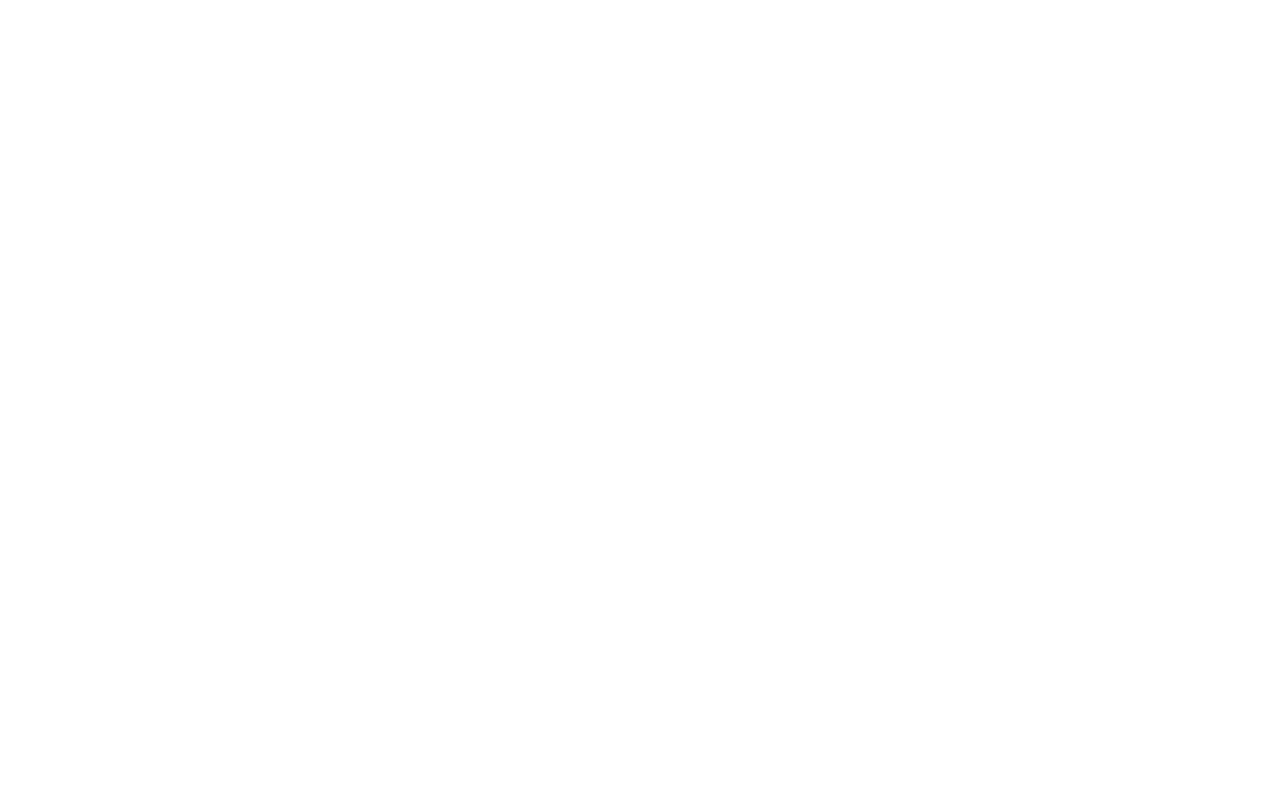
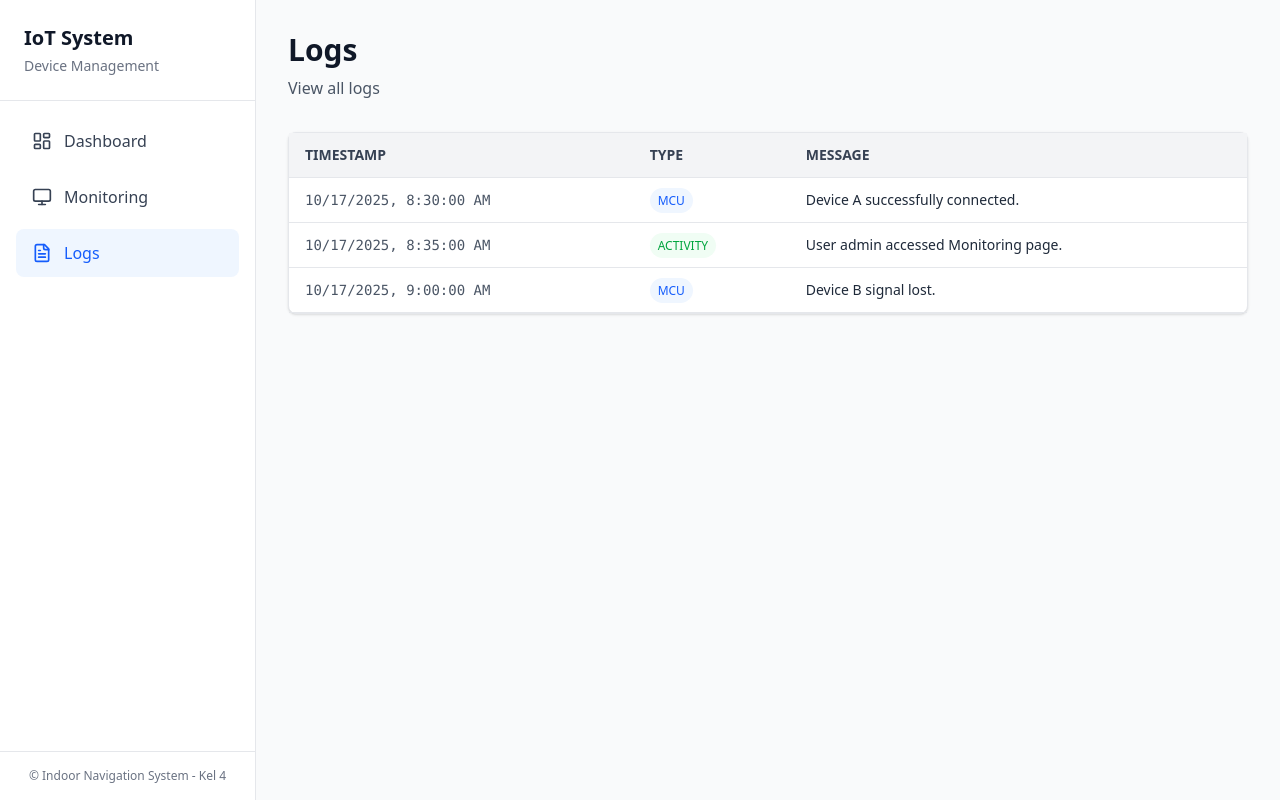
Before and after one commit to hendrahartanto/indoor-navigation-system-fe, a React (Vite) app: page /logs in a window 1280 px wide. Before the commit this address had no page. Built offline with nearby package versions, Linux system fonts and the light colour scheme.

Commit message:
feat: add log page

```diff
--- a/src/App.tsx
+++ b/src/App.tsx
@@ -2,6 +2,7 @@
 import Dashboard from "./pages/dashboard-page";
 import { SidebarLayout } from "./components/layouts/sidebar-layout";
 import MonitoringPage from "./pages/monitoring-page";
+import Logs from "./pages/logs-page";
 
 function App() {
   return (
@@ -23,6 +24,14 @@
             </SidebarLayout>
           }
         />
+        <Route
+          path="/logs"
+          element={
+            <SidebarLayout>
+              <Logs />
+            </SidebarLayout>
+          }
+        />
       </Routes>
     </Router>
   );
--- a/src/components/layouts/sidebar-layout.tsx
+++ b/src/components/layouts/sidebar-layout.tsx
@@ -1,5 +1,5 @@
 import { Link, useLocation } from "react-router-dom";
-import { LayoutDashboard, Monitor } from "lucide-react";
+import { FileText, LayoutDashboard, Monitor } from "lucide-react";
 
 interface SidebarLayoutProps {
   children: React.ReactNode;
@@ -18,6 +18,11 @@
       path: "/monitoring",
       label: "Monitoring",
       icon: Monitor,
+    },
+    {
+      path: "/logs",
+      label: "Logs",
+      icon: FileText,
     },
   ];
 
--- /dev/null
+++ b/src/pages/logs-page.tsx
@@ -0,0 +1,87 @@
+import { useEffect, useState } from "react";
+import type { Log, LogType } from "../types/model";
+import { SidebarContentLayout } from "../components/layouts/sidebar-content-layout";
+
+const Logs = () => {
+  const [logs, setLogs] = useState<Log[]>([]);
+
+  useEffect(() => {
+    const fakeLogs: Log[] = [
+      {
+        timestamp: new Date("2025-10-17T08:30:00"),
+        logType: "MCU",
+        text: "Device A successfully connected.",
+      },
+      {
+        timestamp: new Date("2025-10-17T08:35:00"),
+        logType: "ACTIVITY",
+        text: "User admin accessed Monitoring page.",
+      },
+      {
+        timestamp: new Date("2025-10-17T09:00:00"),
+        logType: "MCU",
+        text: "Device B signal lost.",
+      },
+    ];
+    setLogs(fakeLogs);
+  }, []);
+
+  const getLogTypeColor = (type: LogType) => {
+    switch (type) {
+      case "MCU":
+        return "text-blue-600 bg-blue-50";
+      case "ACTIVITY":
+        return "text-green-600 bg-green-50";
+      default:
+        return "text-gray-600 bg-gray-50";
+    }
+  };
+
+  return (
+    <SidebarContentLayout title="Logs" subtitle="View all logs">
+      <div className="bg-white shadow rounded-lg border border-gray-200">
+        <table className="w-full text-left border-collapse">
+          <thead className="bg-gray-100 text-gray-700 text-sm uppercase">
+            <tr>
+              <th className="px-4 py-3 border-b border-gray-200">Timestamp</th>
+              <th className="px-4 py-3 border-b border-gray-200">Type</th>
+              <th className="px-4 py-3 border-b border-gray-200">Message</th>
+            </tr>
+          </thead>
+          <tbody>
+            {logs.map((log, index) => (
+              <tr
+                key={index}
+                className="hover:bg-gray-50 transition-colors text-sm"
+              >
+                <td className="px-4 py-3 border-b border-gray-200 font-mono text-gray-600">
+                  {log.timestamp.toLocaleString()}
+                </td>
+                <td className="px-4 py-3 border-b border-gray-200">
+                  <span
+                    className={`px-2 py-1 rounded-full text-xs font-medium ${getLogTypeColor(
+                      log.logType
+                    )}`}
+                  >
+                    {log.logType}
+                  </span>
+                </td>
+                <td className="px-4 py-3 border-b border-gray-200 text-gray-800">
+                  {log.text}
+                </td>
+              </tr>
+            ))}
+          </tbody>
+        </table>
+
+        {logs.length === 0 && (
+          <div className="p-6 text-center text-gray-500">
+            No logs available.
+          </div>
+        )}
+      </div>
+    </SidebarContentLayout>
+  );
+};
+
+export default Logs;
```
